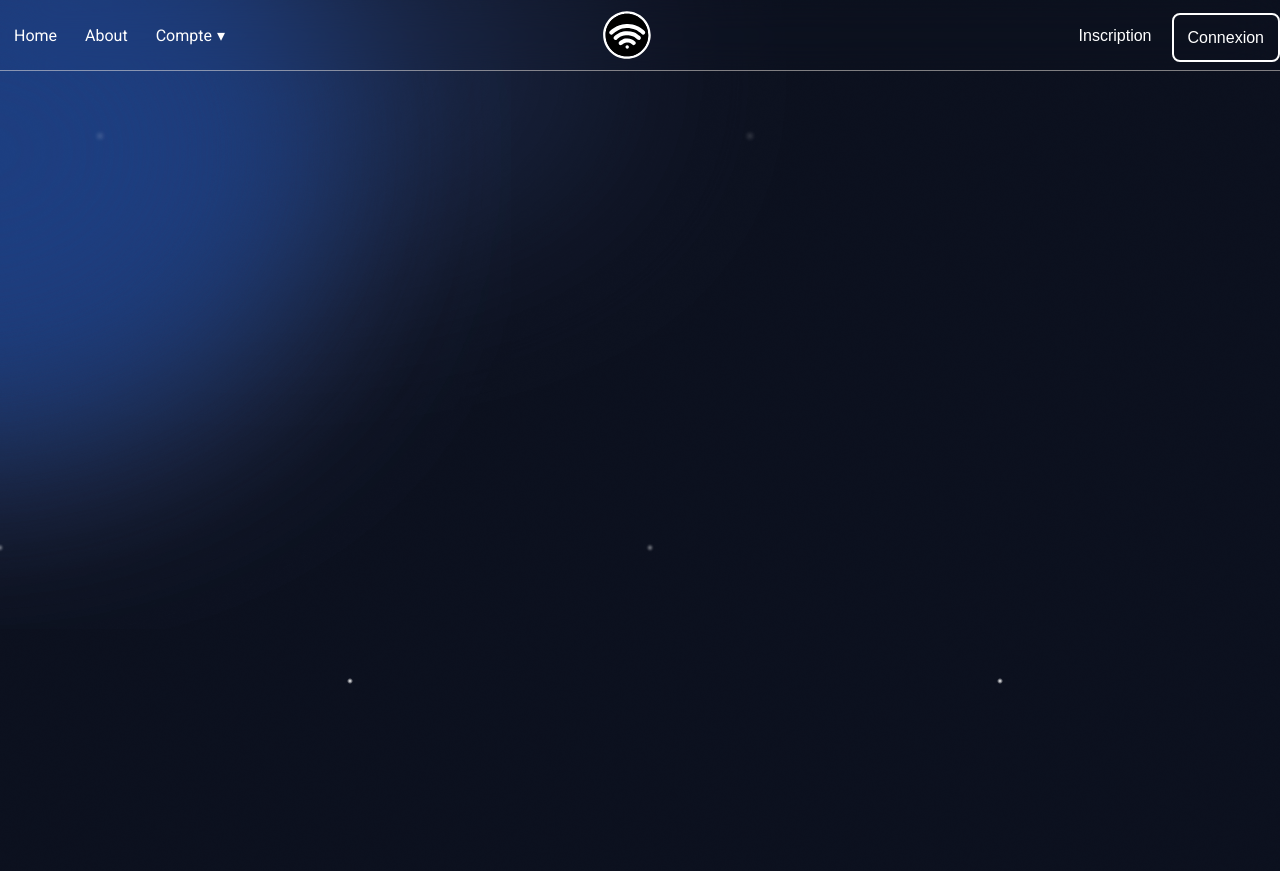
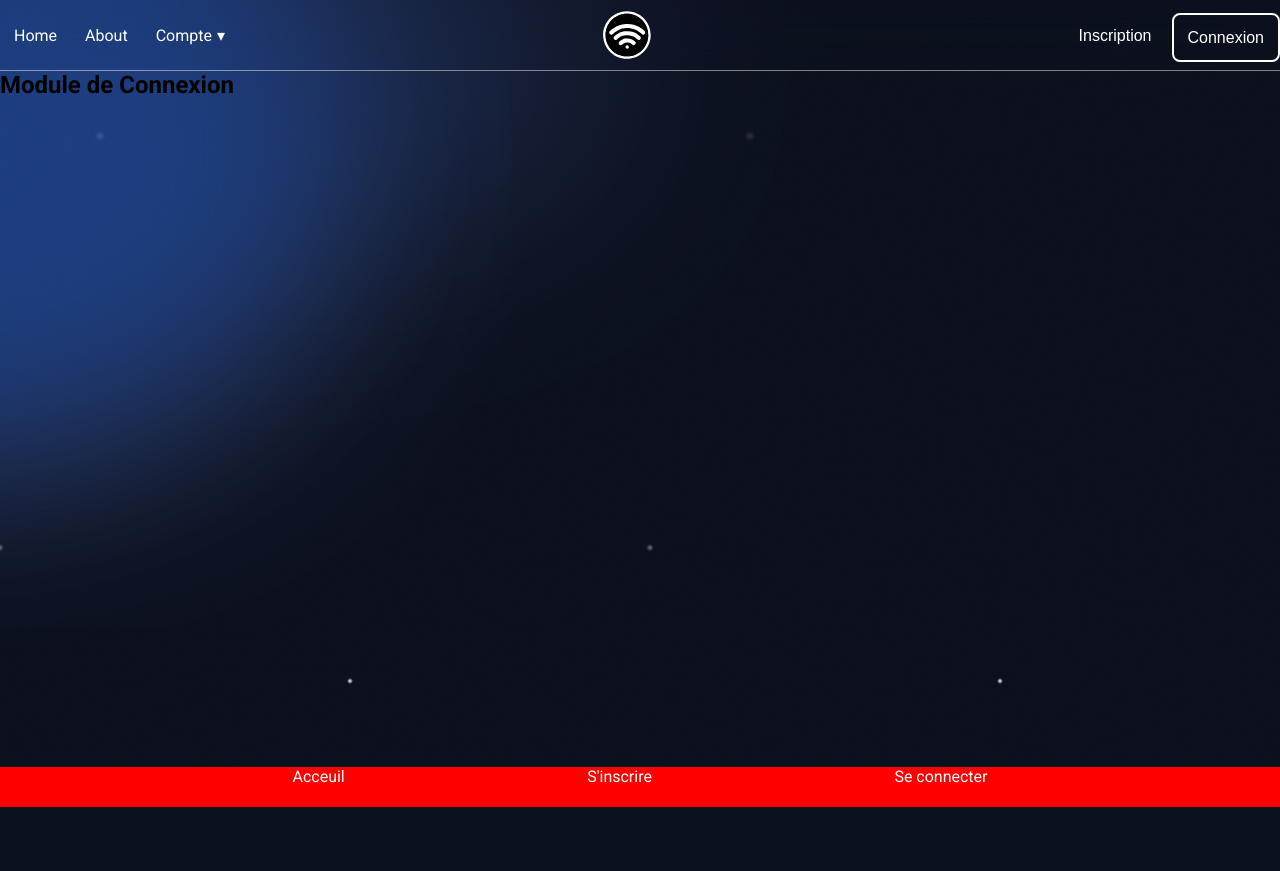
Before and after one commit to jules-jean-louis1/module-connexion, a PHP site: page /connect/ in a window 1280 px wide. After the commit the page ends 807 px from the top, so only its background shows below. Run offline with PHP 8.4, Linux system fonts and the light colour scheme.

Commit message:
add connexion

```diff
--- a/index.php
+++ b/index.php
@@ -49,11 +49,24 @@
         <section class="main-container_s1">
             <div class="snow">
             </div>
+            <div class="title_main">
+                <h2>Module de Connexion</h2>
+            </div>
             <!-- <img src="images/hero-glow.svg" alt="Glowing" class="js-warp-hide position-absolute overflow-hidden home-hero-glow events-none"> -->
         </section>
     </main>
     <footer>
-
+            <div class="list_foot">
+                <div class="foot_warpper">
+                    <div class="list_f">
+                        <ul>
+                            <li><a class="foot_a" href="index.php">Acceuil</a></li>
+                            <li><a class="foot_a" href="inscription.php">S'inscrire</a></li>
+                            <li><a class="foot_a" href="connexion.php">Se connecter</a></li>
+                        </ul>
+                    </div>
+                </div>
+            </div>
     </footer>
 </body>
 </html>
--- a/styles_index.css
+++ b/styles_index.css
@@ -231,7 +231,37 @@ html {
 .main-container_s1 img {
 	border-style: none;
 }
+main.js-warp-hide.bg-gray-dark-mktg.d-flex.flex-auto.flex-column.overflow-hidden.position-relative {
+    height: 87%;
+}
 
+
+
+
+
+
+footer {
+    height: 5vh;
+    background-color: red;
+}
+.foot_warpper {
+    margin-left: 50px;
+    margin-right: 50px;
+}
+.list_f ul {
+    display: flex;
+    justify-content: space-evenly;
+    color: #fff;
+}
+a:link.foot_a  {
+    color: #fff;
+}
+a:visited.foot_a  {
+    color: #fff;
+}
+a.foot_a  {
+    text-decoration: none;
+}
 @media screen and (max-width: 800px){
 	#menu {position:relative}
 	#menu ul {background:#111;position:absolute;top:100%;right:0;left:0;z-index:3;height:auto;display:none}
```
Also changed, not shown: compte.php (+33 -2 lines), connexion.php (+4 -8 lines), inscription.php (+38 -43 lines).
